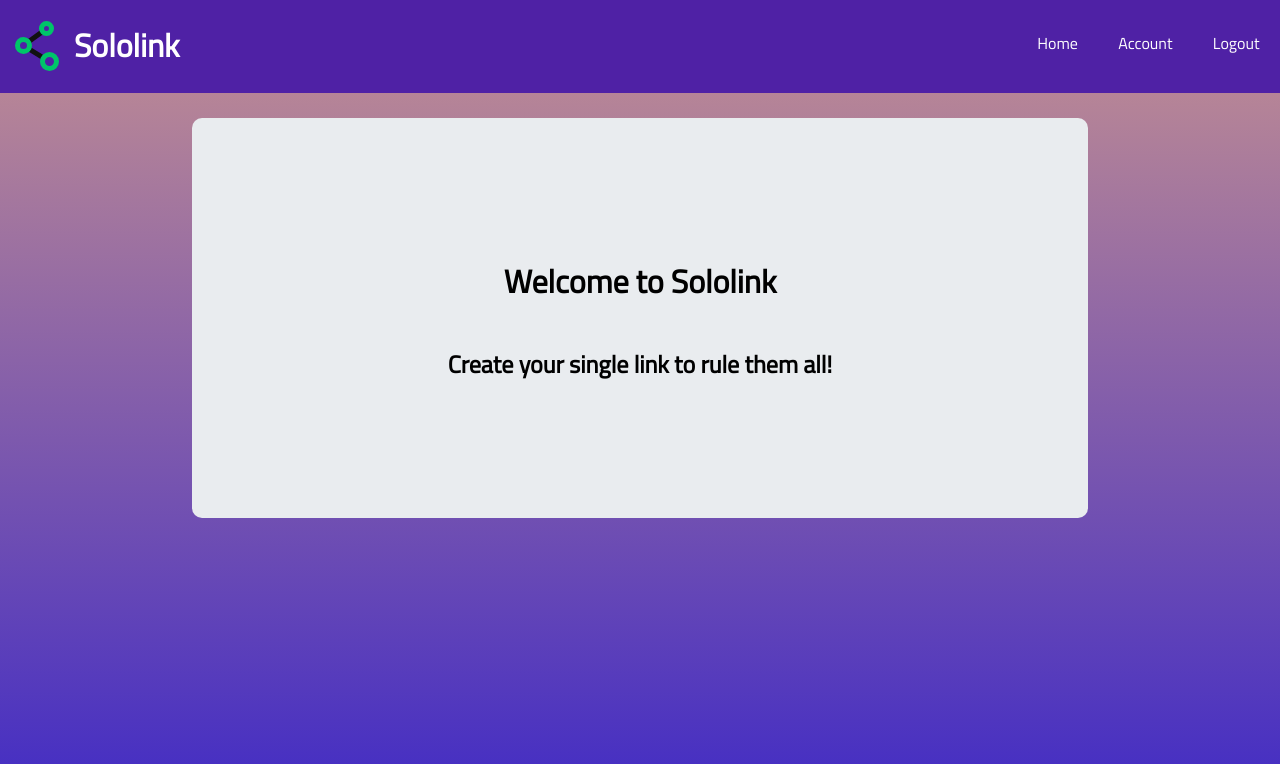
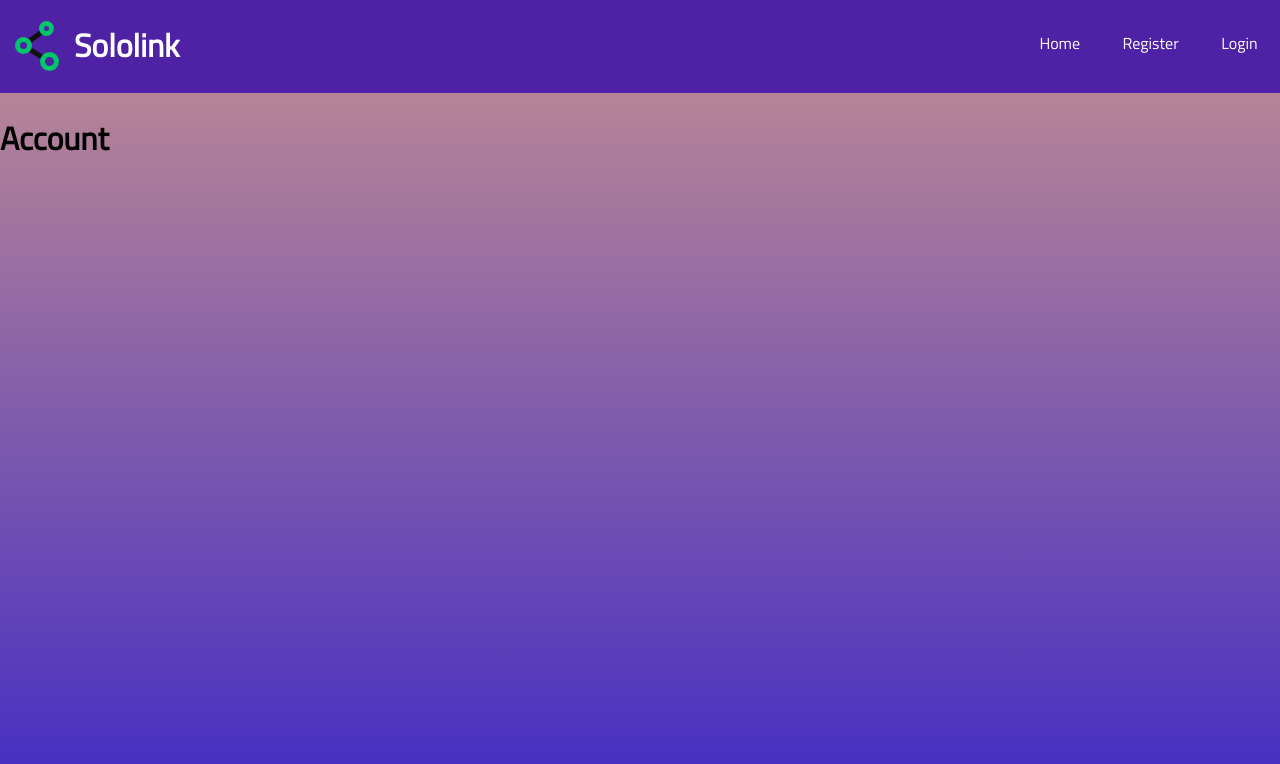
Before and after one commit to LukeTarr/Sololink, a React (Create React App) app in the folder client/: page /Account in a window 1280 px wide. Shown: the top 764 px of the page. Built offline with nearby package versions, Linux system fonts and the light colour scheme.

Commit message:
Added auth token to localStorage

```diff
--- a/client/src/App.js
+++ b/client/src/App.js
@@ -7,11 +7,15 @@ import {
 } from 'react-router-dom';
 import Register from './components/Register';
 import Login from './components/Login';
+import Account from './components/Account';
 
 function App() {
   return (
     <Router>
       <Switch>
+      <Route path="/Account">
+          <Account />
+        </Route>
         <Route path="/Register">
           <Register />
         </Route>
@@ -21,6 +25,7 @@ function App() {
         <Route path="/">
           <Home />
         </Route>
+
       </Switch>
     </Router>
   );
--- /dev/null
+++ b/client/src/components/Account.jsx
@@ -0,0 +1,12 @@
+import Nav from '../components/Nav';
+
+function Account() {
+    return(
+        <>
+        <Nav/>
+        <h1>Account</h1>
+        </>
+    )
+}
+
+export default Account;
--- a/client/src/components/Home.jsx
+++ b/client/src/components/Home.jsx
@@ -1,12 +1,13 @@
 import { useEffect, useState } from 'react';
 import Nav from '../components/Nav';
 import '../styles/home.css';
+import { getAuthToken } from '../utils/authHelper';
 
 function Home() {
 
   return (
     <>
-      <Nav></Nav>
+      <Nav/>
 
       <div className="container">
         <div className="jumbo">
--- a/client/src/components/Login.jsx
+++ b/client/src/components/Login.jsx
@@ -36,6 +36,7 @@ function Login() {
         setError(data.error)
       } else {
         if(data.token) {
+          console.log("TOKEN FORM LOGIN", data.token)
           setAuthToken(data.token);
           history.push('/');
         } else {
--- a/client/src/components/Nav.jsx
+++ b/client/src/components/Nav.jsx
@@ -1,9 +1,16 @@
 import '../styles/nav.css';
 import logo from '../sololink.svg';
 import { Link } from 'react-router-dom';
-import {isLoggedIn} from '../utils/authHelper';
+import {getAuthToken, isLoggedIn, logout} from '../utils/authHelper';
+import { useState } from 'react';
+import { useHistory } from 'react-router-dom';
+
 
 function Nav() {
+
+  const history = useHistory();
+  const [userLoggedIn, _setUserLoggedIn] = useState(isLoggedIn);
+
   return (
     <>
       <header>
@@ -21,7 +28,7 @@ function Nav() {
                 Home
               </Link>
             </li>
-            {isLoggedIn
+            {userLoggedIn
             ? <>
             <li>
               <Link className="navLink" to="/Account">
@@ -29,7 +36,10 @@ function Nav() {
               </Link>
             </li>
             <li>
-              <Link className="navLink" to="/Logout">
+              <Link className="navLink" onClick={() => {
+                logout();
+                history.push('/Login');
+              }}>
                 Logout
               </Link>
             </li>
@@ -47,7 +57,6 @@ function Nav() {
             </li>
             </>
            }
-
           </ul>
         </nav>
       </header>
--- a/client/src/components/Register.jsx
+++ b/client/src/components/Register.jsx
@@ -2,6 +2,7 @@ import Nav from './Nav';
 import '../styles/register.css'
 import { useState } from 'react';
 import {useHistory} from 'react-router-dom';
+import { setAuthToken } from '../utils/authHelper';
 
 const Register = (props) => {
 
@@ -48,8 +49,13 @@ const Register = (props) => {
         setError(data.error)
         console.log(data.error)
       } else {
-        console.log("redirect should happen here")
-         history.push('/');
+        if(data.token){
+          setAuthToken(data.token)
+          history.push('/');
+        } else {
+          setError('Token Error');
+        }
+
       }
     });
   }
--- a/client/src/utils/authHelper.js
+++ b/client/src/utils/authHelper.js
@@ -1,5 +1,7 @@
+export let isLoggedIn;
 
 export function setAuthToken(token) {
+    isLoggedIn = true;
     localStorage.setItem('token', token);
 }
 
@@ -8,13 +10,6 @@ export function getAuthToken() {
 }
 
 export function logout() {
+    isLoggedIn = false;
     localStorage.clear();
 }
-
-export function isLoggedIn() {
-    if(getAuthToken() !== null){
-        return true
-    } else {
-        return false;
-    }
-}
```
Also changed, not shown: 1 other file (tests, documents, lock files or other folders).
